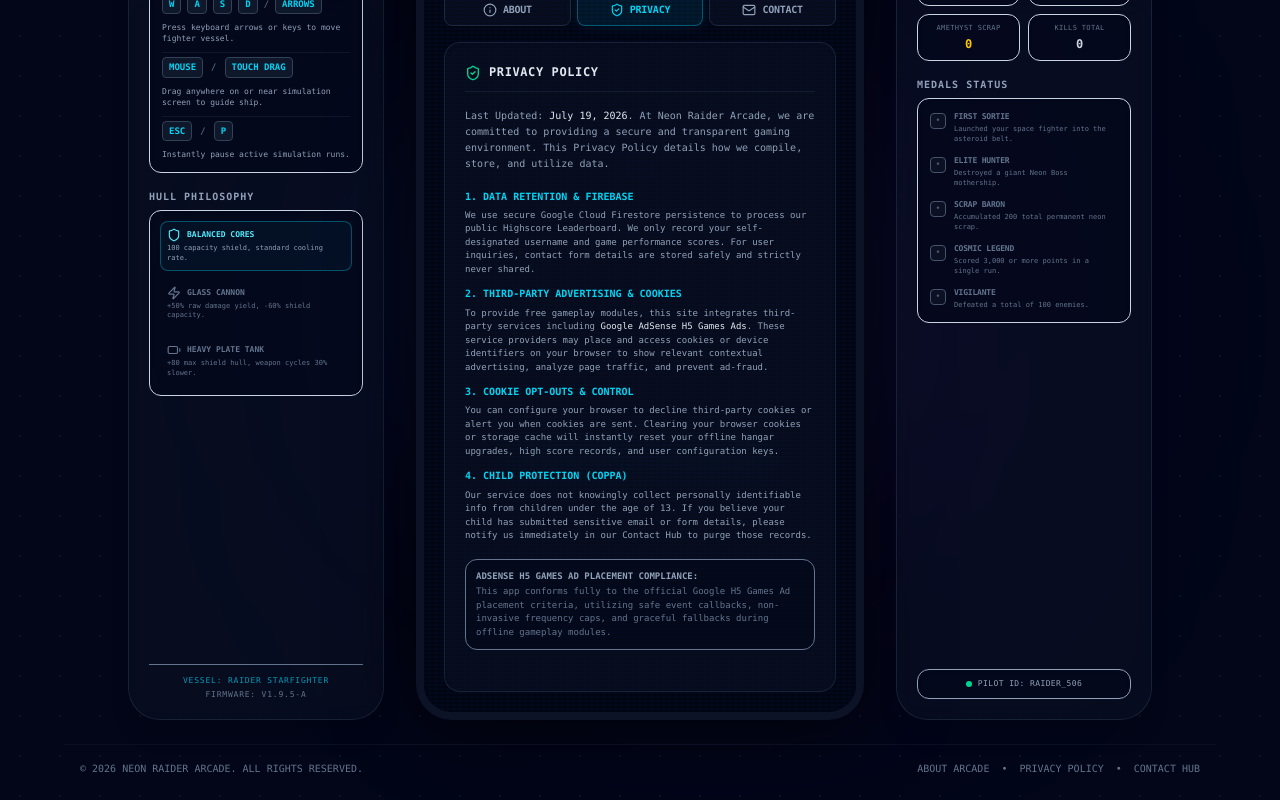
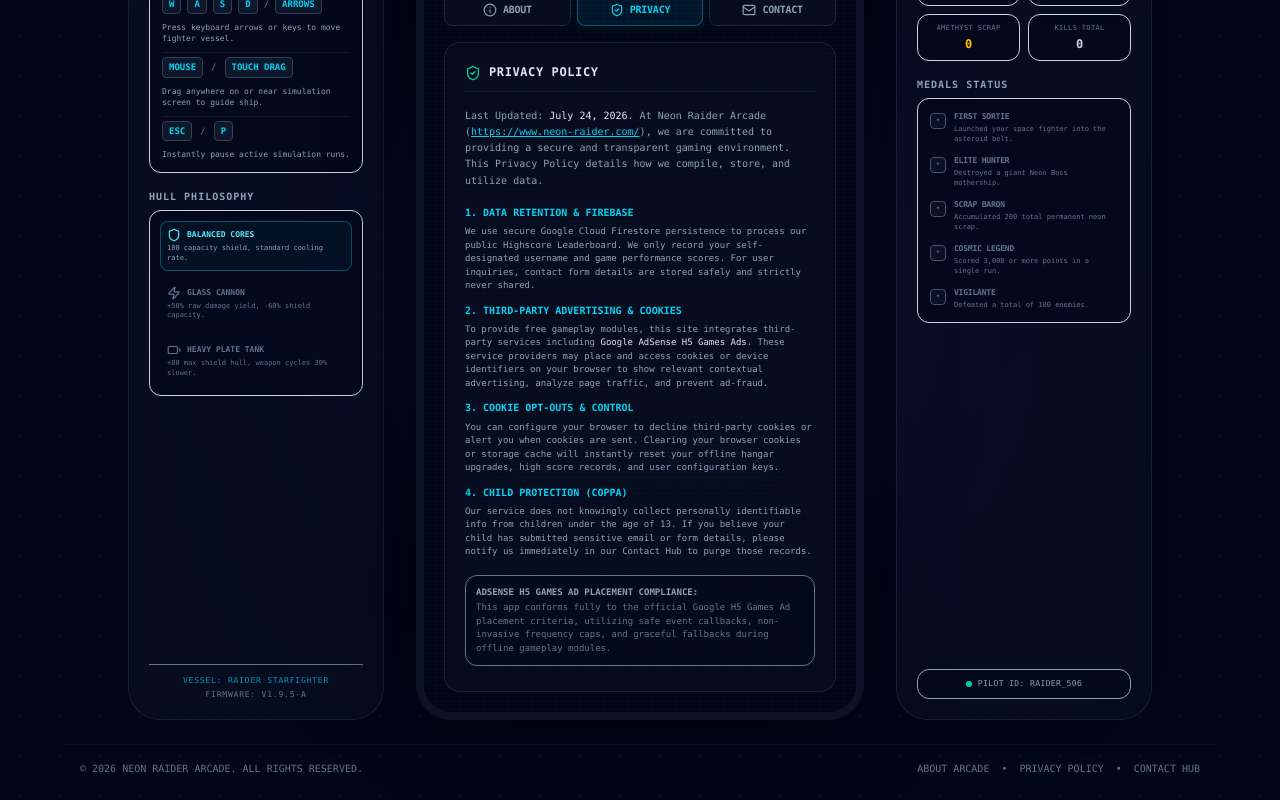
Before and after one commit to mahdihre1/Neon-raider, a React (Vite) app: page / in a window 1280 px wide. Both pictures are taken after a click on the button "PRIVACY POLICY". Shown: the part 144-944 px from the top of the page. Built offline with nearby package versions, Linux system fonts and the light colour scheme.

Commit message:
feat: add official website link to app footer
Include official domain in the interface and project overview to improve discoverability and documentation. Updated the privacy policy timestamp.

```diff
--- a/src/App.tsx
+++ b/src/App.tsx
@@ -30,6 +30,7 @@ import {
   VolumeX,
   Info,
   Smartphone,
+  Globe,
   ChevronRight,
   User,
   Loader,
@@ -747,8 +748,19 @@ export default function App() {
                     <span>SYSTEM STATUS: ALL SYSTEMS NOMINAL</span>
                   </div>
 
-                  {/* Compliance Policy Footers */}
-                  <div className="flex justify-center items-center gap-3.5 text-[9px] font-mono text-slate-500 pt-1">
+                  {/* Compliance Policy Footers & Official Domain */}
+                  <div className="flex flex-col items-center gap-1.5 pt-1">
+                    <a
+                      href="https://www.neon-raider.com/"
+                      target="_blank"
+                      rel="noopener noreferrer"
+                      className="text-[9px] font-mono font-bold text-cyan-400 hover:text-cyan-300 transition-colors uppercase tracking-wider flex items-center gap-1 bg-cyan-950/40 px-2.5 py-0.5 rounded-full border border-cyan-800/50"
+                    >
+                      <Globe className="w-3 h-3 text-cyan-400 animate-spin-slow" />
+                      <span>WWW.NEON-RAIDER.COM</span>
+                    </a>
+
+                    <div className="flex justify-center items-center gap-3.5 text-[9px] font-mono text-slate-500">
                       <button
                         onClick={() => { SynthAudio.playCollect(); setComplianceTab('about'); setShowCompliance(true); }}
                         className="hover:text-cyan-400 transition-colors uppercase cursor-pointer"
@@ -769,6 +781,7 @@ export default function App() {
                       >
                         Contact
                       </button>
+                    </div>
                   </div>
                 </div>
               </motion.div>
--- a/src/components/CompliancePages.tsx
+++ b/src/components/CompliancePages.tsx
@@ -131,7 +131,7 @@ export default function CompliancePages({ onClose, initialTab = 'about' }: Compl
             </div>
 
             <p className="text-[11px] text-slate-400">
-              Welcome to <span className="text-cyan-400 font-bold">NEON RAIDER ARCADE</span>, a premium space shooter and deep combat simulator. Designed with responsive, touch-drag dynamics, a robust weapon tuning grid, and interactive real-time telemetry.
+              Welcome to <span className="text-cyan-400 font-bold">NEON RAIDER ARCADE</span> (<a href="https://www.neon-raider.com/" target="_blank" rel="noopener noreferrer" className="text-cyan-300 underline hover:text-cyan-200">www.neon-raider.com</a>), a premium retro space shooter and deep combat simulator. Designed with responsive, touch-drag dynamics, a robust weapon tuning grid, and interactive real-time telemetry.
             </p>
 
             <div className="space-y-2.5">
@@ -174,7 +174,7 @@ export default function CompliancePages({ onClose, initialTab = 'about' }: Compl
             </div>
 
             <p className="text-[10px] text-slate-400 leading-relaxed">
-              Last Updated: <span className="text-slate-200">July 19, 2026</span>. At Neon Raider Arcade, we are committed to providing a secure and transparent gaming environment. This Privacy Policy details how we compile, store, and utilize data.
+              Last Updated: <span className="text-slate-200">July 24, 2026</span>. At Neon Raider Arcade (<a href="https://www.neon-raider.com/" target="_blank" rel="noopener noreferrer" className="text-cyan-400 underline">https://www.neon-raider.com/</a>), we are committed to providing a secure and transparent gaming environment. This Privacy Policy details how we compile, store, and utilize data.
             </p>
 
             <div className="space-y-2.5">
```
Lines whose indentation alone changed are shown as unchanged.
